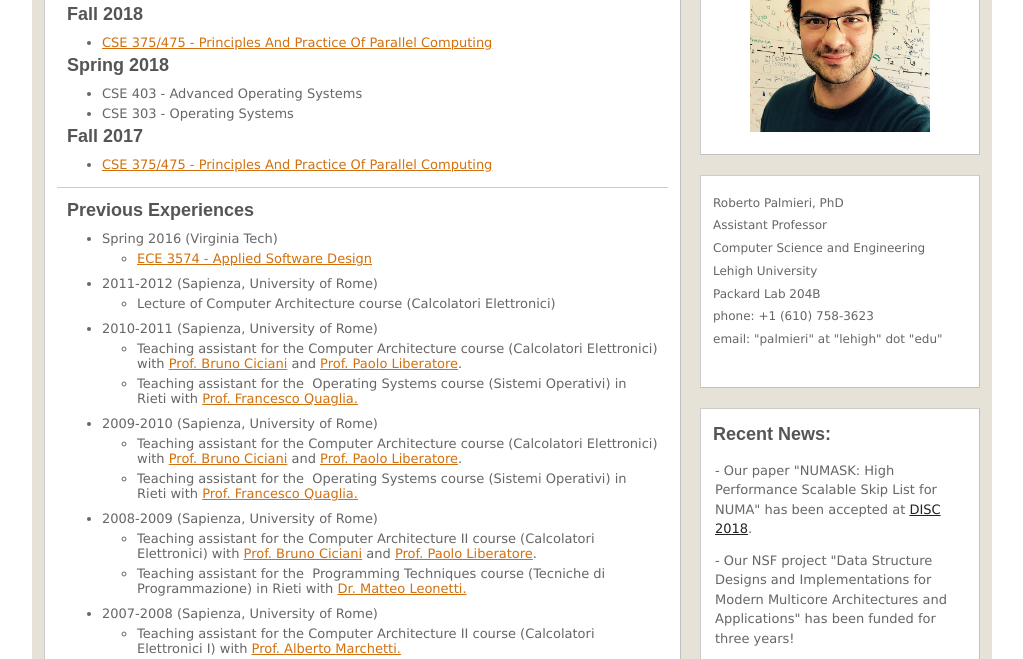
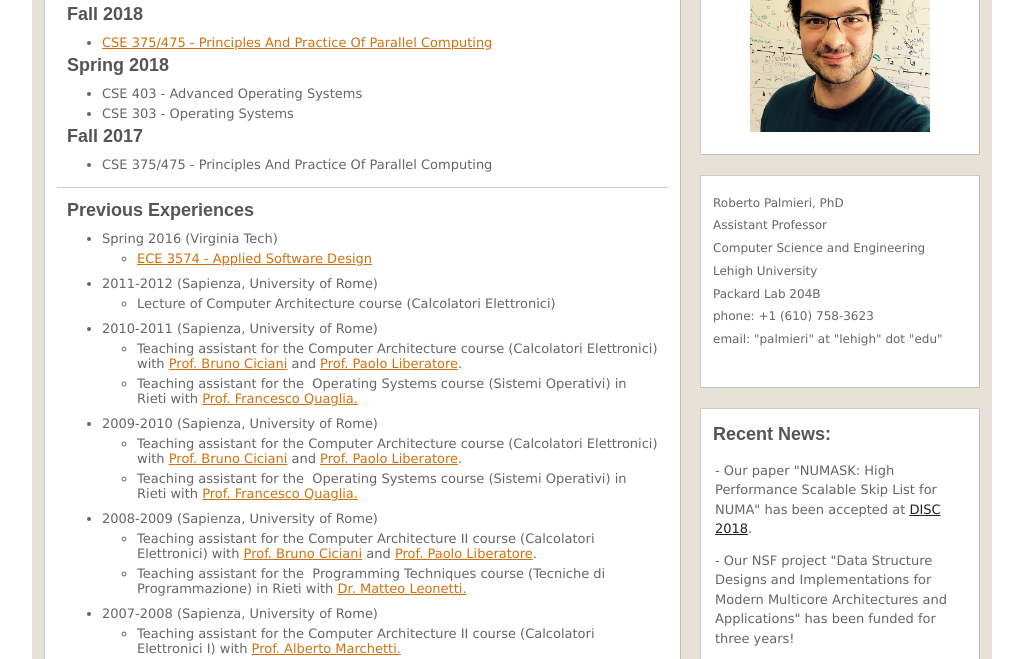
Before and after one commit to robertopalmieri/robertopalmieri.github.io, a plain HTML site: page website/teaching.html in a window 1280 px wide. Shown: the part 141-800 px from the top of the page, without its empty margins (128-1151 px from the left). Drawn offline with Linux system fonts and the light colour scheme.

Commit message:
small update

```diff
--- a/website/teaching.html
+++ b/website/teaching.html
@@ -60,7 +60,7 @@
       <h3>Fall 2017</h3>
           <ul>
               <li>
-                  <div><unused><span style="font-size: small;"><a href="http://www.cse.lehigh.edu/cse-375">CSE 375/475 - Principles And Practice Of Parallel Computing</a></span></unused><unused><span style="font-size: small;" /></unused></div>
+                  <div><unused><span style="font-size: small;">CSE 375/475 - Principles And Practice Of Parallel Computing</span></unused><unused><span style="font-size: small;" /></unused></div>
               </li>
           </ul>
       </td>
```
